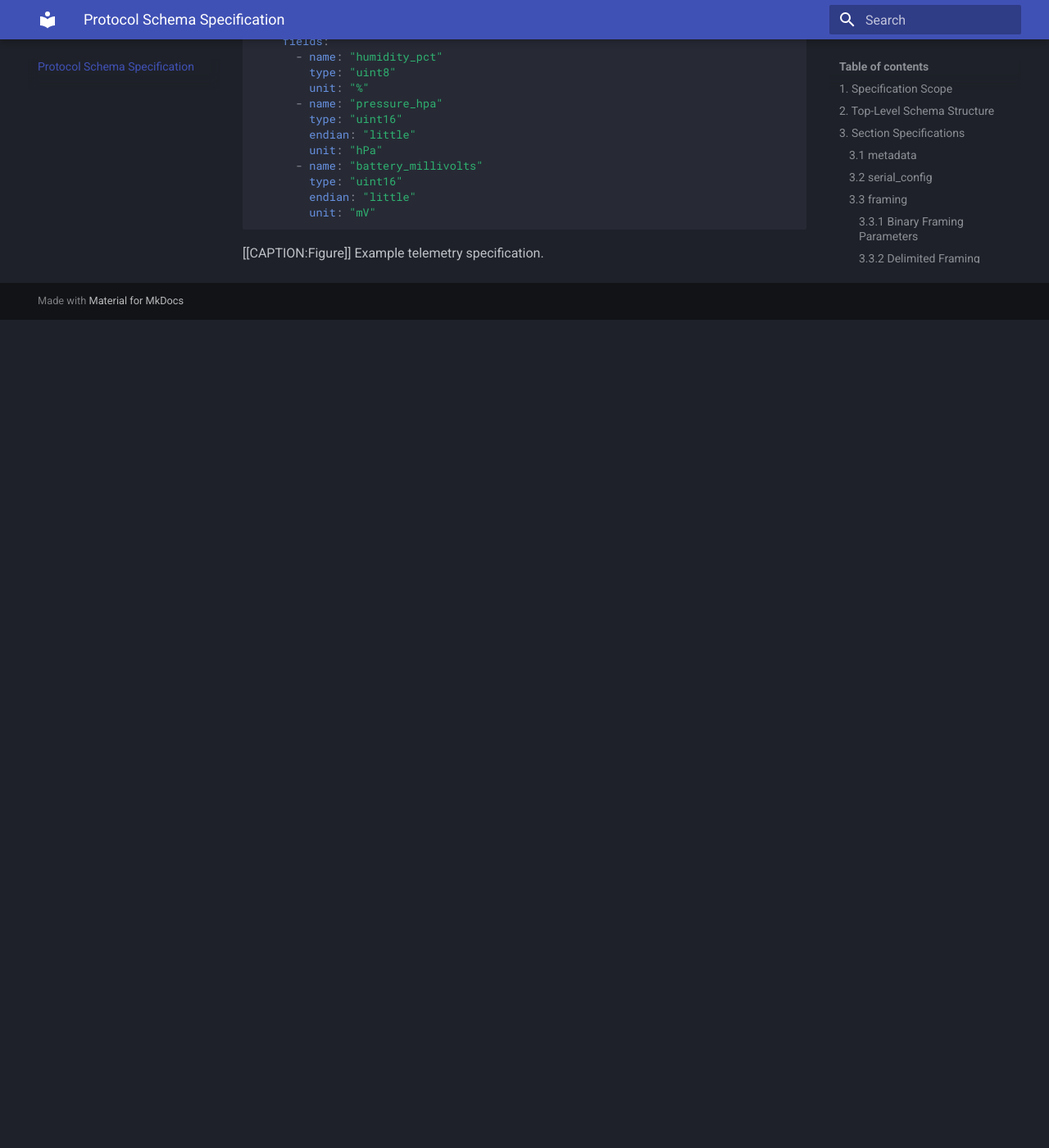
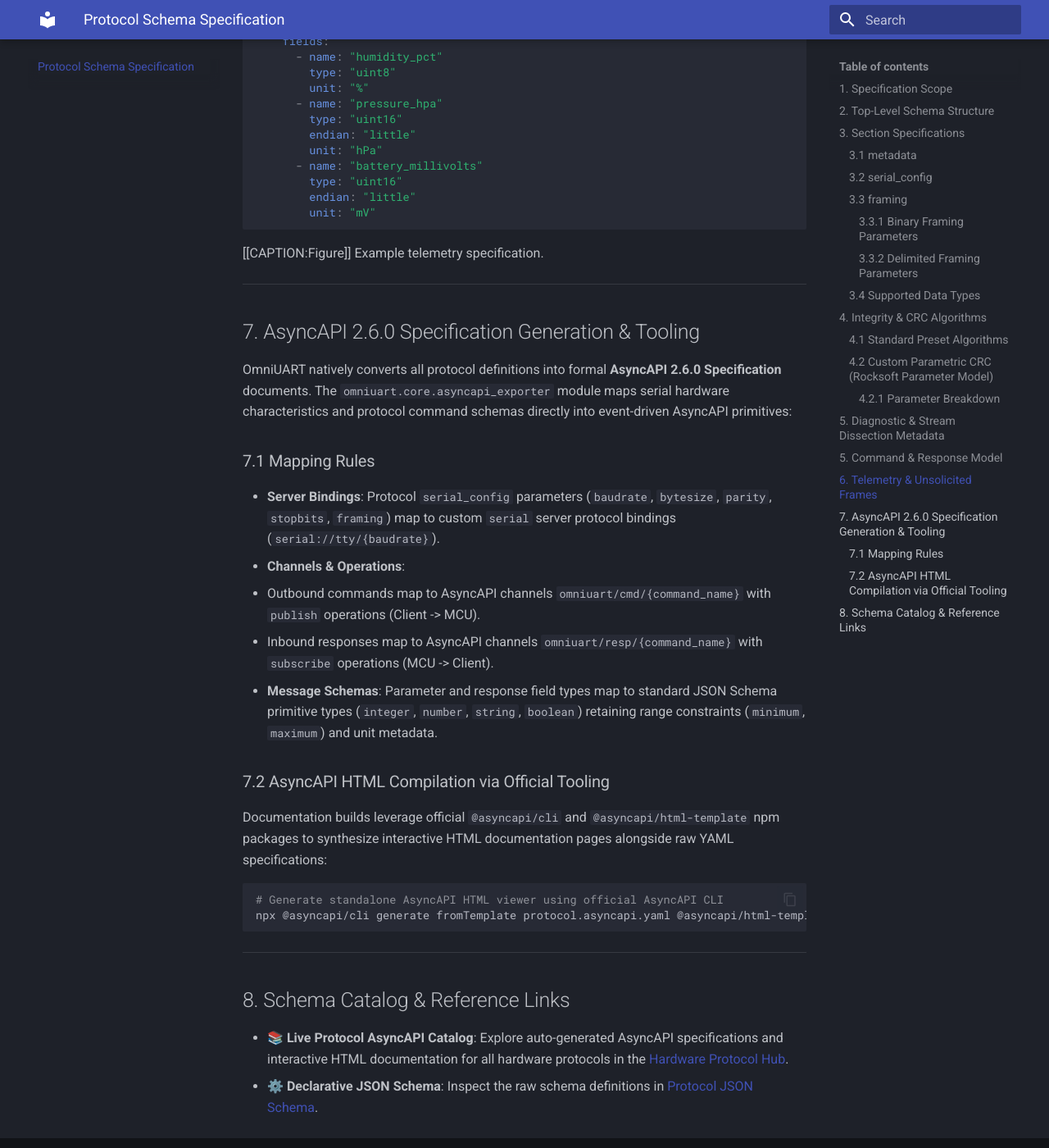
Before and after one commit to markbac/omni-uart, an MkDocs documentation site: the page built from docs/specs/protocol-schema-specification.md, in a window 1280 px wide and 1400 px high, scrolled down 7394 px. Shown: the whole window at 82% size. Built offline with MkDocs 1.6.1 and Material for MkDocs 9.7.7, drawn with Linux system fonts in a browser that asks for light colours; before the commit the page ends 7784 px from its top, so only the background shows below that.

Commit message:
docs(specs): add AsyncAPI spec generation section and protocol catalog links (#75)

````diff
--- a/docs/specs/protocol-schema-specification.md
+++ b/docs/specs/protocol-schema-specification.md
@@ -268,3 +268,31 @@
         unit: "mV"
 ```
 [[CAPTION:Figure]] Example telemetry specification.
+
+---
+
+## 7. AsyncAPI 2.6.0 Specification Generation & Tooling
+
+OmniUART natively converts all protocol definitions into formal **AsyncAPI 2.6.0 Specification** documents. The `omniuart.core.asyncapi_exporter` module maps serial hardware characteristics and protocol command schemas directly into event-driven AsyncAPI primitives:
+
+### 7.1 Mapping Rules
+- **Server Bindings**: Protocol `serial_config` parameters (`baudrate`, `bytesize`, `parity`, `stopbits`, `framing`) map to custom `serial` server protocol bindings (`serial://tty/{baudrate}`).
+- **Channels & Operations**:
+  - Outbound commands map to AsyncAPI channels `omniuart/cmd/{command_name}` with `publish` operations (Client -> MCU).
+  - Inbound responses map to AsyncAPI channels `omniuart/resp/{command_name}` with `subscribe` operations (MCU -> Client).
+- **Message Schemas**: Parameter and response field types map to standard JSON Schema primitive types (`integer`, `number`, `string`, `boolean`) retaining range constraints (`minimum`, `maximum`) and unit metadata.
+
+### 7.2 AsyncAPI HTML Compilation via Official Tooling
+Documentation builds leverage official `@asyncapi/cli` and `@asyncapi/html-template` npm packages to synthesize interactive HTML documentation pages alongside raw YAML specifications:
+
+```bash
+# Generate standalone AsyncAPI HTML viewer using official AsyncAPI CLI
+npx @asyncapi/cli generate fromTemplate protocol.asyncapi.yaml @asyncapi/html-template -o ./asyncapi/ --param singleFile=true
+```
+
+---
+
+## 8. Schema Catalog & Reference Links
+
+- 📚 **Live Protocol AsyncAPI Catalog**: Explore auto-generated AsyncAPI specifications and interactive HTML documentation for all hardware protocols in the [Hardware Protocol Hub](../protocols/index.md).
+- ⚙️ **Declarative JSON Schema**: Inspect the raw schema definitions in [Protocol JSON Schema](../schemas/protocol.schema.json).
````
